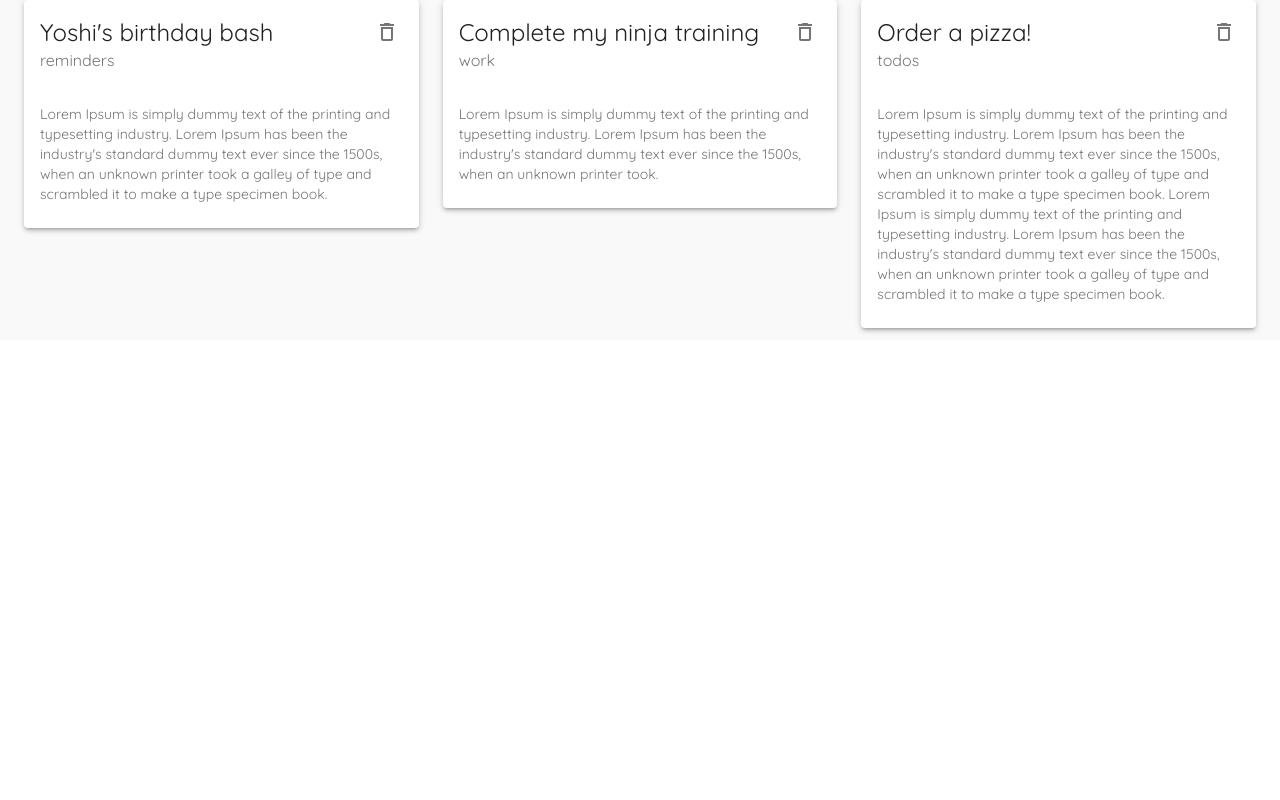
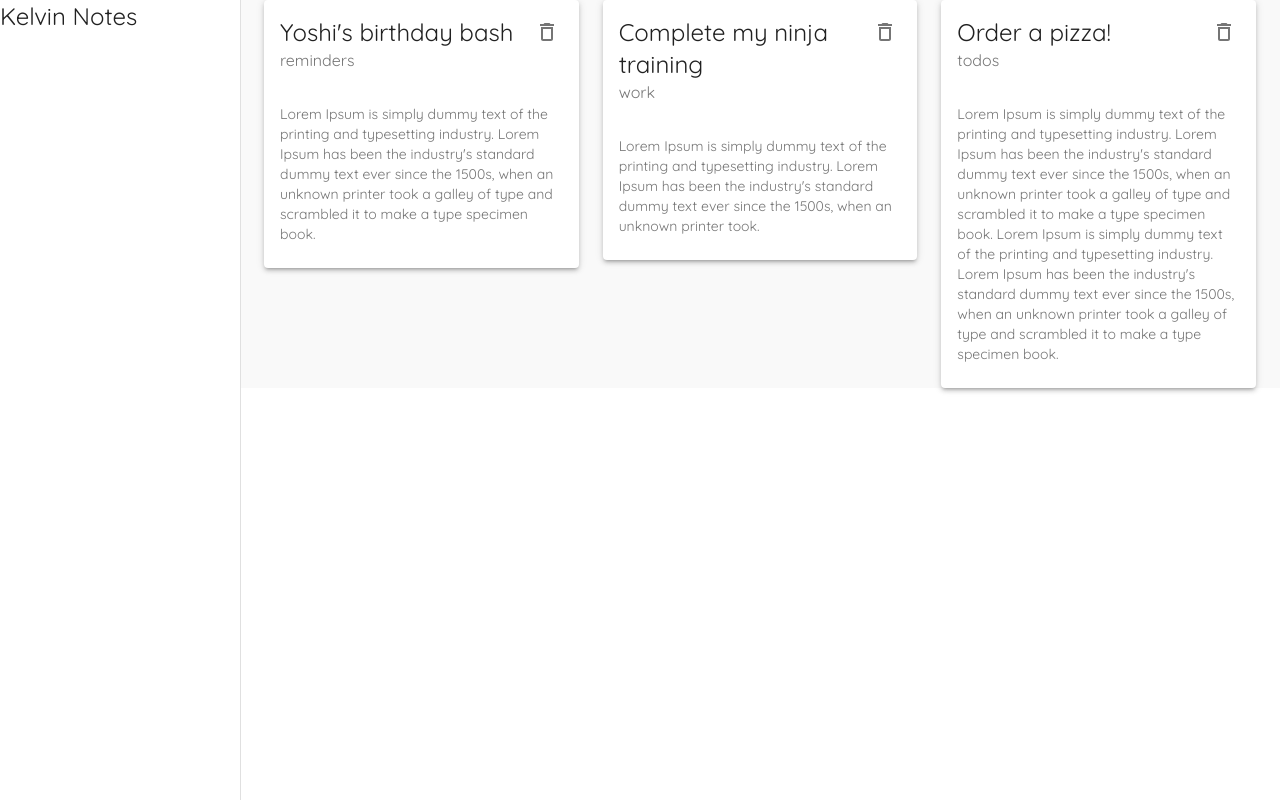
Before and after one commit to kelvin9314/material-ui-practice, a React (Create React App) app: page / in a window 1280 px wide. Built offline with nearby package versions, Linux system fonts and the light colour scheme; data requests are answered from the project's data file.

Commit message:
Permanent Drawer

```diff
--- a/src/components/Layout.js
+++ b/src/components/Layout.js
@@ -1,10 +1,23 @@
 import { makeStyles } from '@material-ui/core'
 import React from 'react'
+import { Drawer, Typography } from '@material-ui/core';
+
+const drawerWidth = 240
 
 const useStyles = makeStyles({
   page: {
     backgroundColor: '#f9f9f9',
     width: '100%'
+  },
+  drawer: {
+    width: drawerWidth,
+
+  },
+  drawerPaper: {
+    width: drawerWidth,
+  },
+  root: {
+    display: 'flex'
   }
 })
 
@@ -12,9 +25,19 @@ export default function Layout({ children }) {
   const classes = useStyles()
 
   return (
-    <div>
+    <div className={classes.root}>
       {/* app bar ? */}
       {/* side drawer ? */}
+      <Drawer
+        className={classes.drawer}
+        variant="permanent"
+        anchor="left"
+        classes={{ paper: classes.drawerPaper }}
+      >
+        <div>
+          <Typography variant="h5"> Kelvin Notes </Typography>
+        </div>
+      </Drawer>
       <div className={classes.page}>
         { children }
       </div>
```
